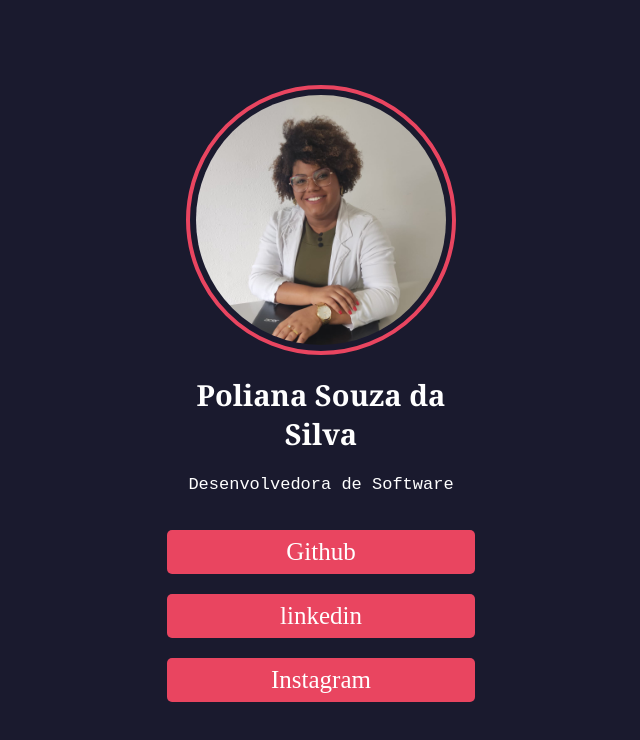
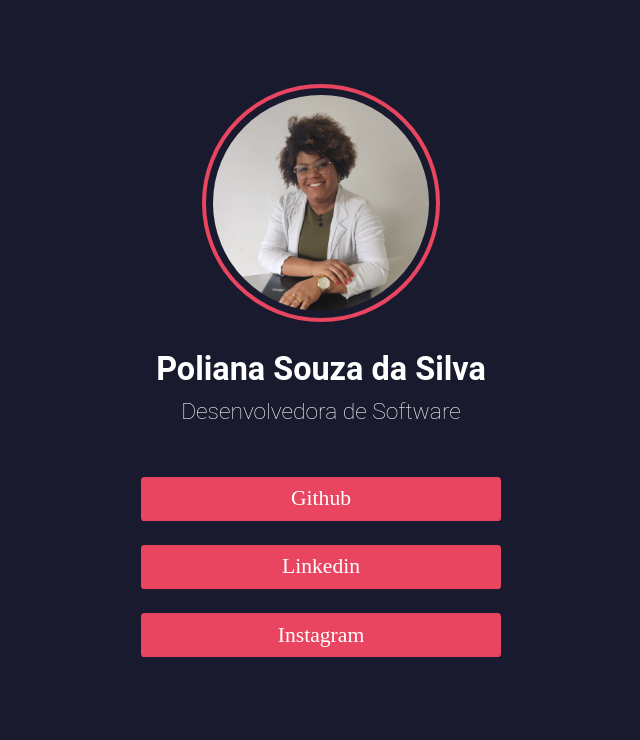
Before and after one commit to PoliSouza/Portifolio-de-Contato, a plain HTML site: page index.html in a window 1280 px wide. Shown: the whole page, without its empty margins (319-959 px from the left). Drawn offline with Linux system fonts and the light colour scheme; a web font is replaced by a local one.

Commit message:
Atualizacao de projeto

```diff
--- a/index.html
+++ b/index.html
@@ -6,6 +6,9 @@
     <meta name="viewport" content="width=device-width, initial-scale=1.0">
     <link rel="stylesheet" href="./style.css">
     <title>polianasouza.dev</title>
+    <link rel="preconnect" href="https://fonts.googleapis.com">
+    <link rel="preconnect" href="https://fonts.gstatic.com" crossorigin>
+    <link href="https: //fonts.googleapis.com/css2?family= Roboto: família= Roboto:wght@100;300;400;700;900 & display=swap" rel="stylesheet">
 </head>
 <body>
     <div class="caixa_principal">
@@ -15,11 +18,9 @@
             </div>
             <div class="caixa_descricao">
                 <h1>Poliana Souza da Silva</h1>
-                <br><br>
                 <span>Desenvolvedora de Software</span>
             </div>
         </div>
-        <br><br><br>
         <div class="caixa_redes_sociais">
             <ul>
                 <li>
@@ -29,7 +30,7 @@
                 </li>
                 <li>
                     <a href="https://www.linkedin.com/in/poliana-souza-3335a9194" target="_blank" title="Linkedin" class="li">
-                        linkedin
+                        Linkedin
                     </a>
                 </li>
                 <li>
--- a/style.css
+++ b/style.css
@@ -3,6 +3,7 @@
     --cor-secundaria: #e94560;
     --cor-terciaria: #ffffff;
     --cor-quarta: #d3d3d3;
+    --font-family: 'Roboto', sans-serif;
 }
 
 *{
@@ -40,8 +41,8 @@
 }
 
 .caixa_principal .caixa_perfil .caixa_circulo{
-    width: 25.0rem;
-    height: 25.0rem;
+    width: 18.0rem;
+    height: 18.0rem;
     overflow: hidden;
     border-radius: 50%;
     outline: 0.4rem solid var(--cor-secundaria);
@@ -59,6 +60,7 @@
     justify-items: center;
     align-items: center;
     text-align: center;
+    padding: 0.3rem;
 }
 
 .caixa_descricao h1{
@@ -66,9 +68,11 @@
     justify-items: center;
     align-items: center;
     text-align: center;
-    font-family: Cambria, Cochin, Georgia, Times, 'Times New Roman', serif;
+    font-family:var(--font-family);
+    font-size: 2.7rem;
+    font-weight: 700;
     color: var(--cor-terciaria);
-    font-size: 2.9rem;
+    margin-bottom: 0.8rem;
 }
 
 .caixa_descricao span{
@@ -77,14 +81,16 @@
     align-items: center;
     text-align: center;
     color: var(--cor-terciaria);
-    font-family: 'Courier New', Courier, monospace;
-    font-size: 1.7rem;
+    font-family:var(--font-family);
+    font-weight: 100;
+    font-size: 1.9rem;
 }
 
 .caixa_redes_sociais{
-    width: 100%
-    line-break: 1.5rem;
-    padding: 0.3rem 0.6rem;
+    width: 100%;
+    padding: 30px 10px;
+    box-sizing: border-box;
+    padding: 4.0rem 1.0rem;
 }
 
 .caixa_redes_sociais ul{
@@ -96,20 +102,38 @@
     list-style: none;
 }
 
-.caixa_redes_sociais ul li{
+.caixa_redes_sociais ul .li{
     width: 100%;
-    justify-items: center;
+    display: flex;
+    justify-content: center;
     align-items: center;
     text-align: center;
     background-color: var(--cor-secundaria);
+    color: var(--cor-terciaria);
     text-decoration-style: none;
-    border-radius: 0.5rem;
-    font-size: 2.5rem;
+    text-decoration: none;
+    border-radius: 0.3rem;
+    font-size: 1.8rem;
     padding: 0.8rem 0.3rem;
 }
 
-.li{
-    text-decoration: none;
-    color: var(--cor-terciaria);
-    transition-timing-function: cubic-bezier(0.075, 0.82, 0.165, 1);
+@media only screen and (min-width: 768px) {
+    html, body {
+        font-size: 12px;
+    }
+
+    .caixa_perfil {
+    row-gap: 3.5rem;
+    }
+
+    .caixa_principal .caixa_redes_sociais {
+    padding: 4.0rem 1.0rem;
+    }
+
+    .caixa_principal .caixa_redes_sociais ul li .li:hover{
+        color: var(--cor-terciaria);
+        background-color: #e9456021;
+        outline: 0.2rem solid var(--cor-secundaria);
+        transition: all 0.2s;
+    }
 }
```
Also changed, not shown: IMG_20220903_131403_808.jpg (added), 1 other file.
